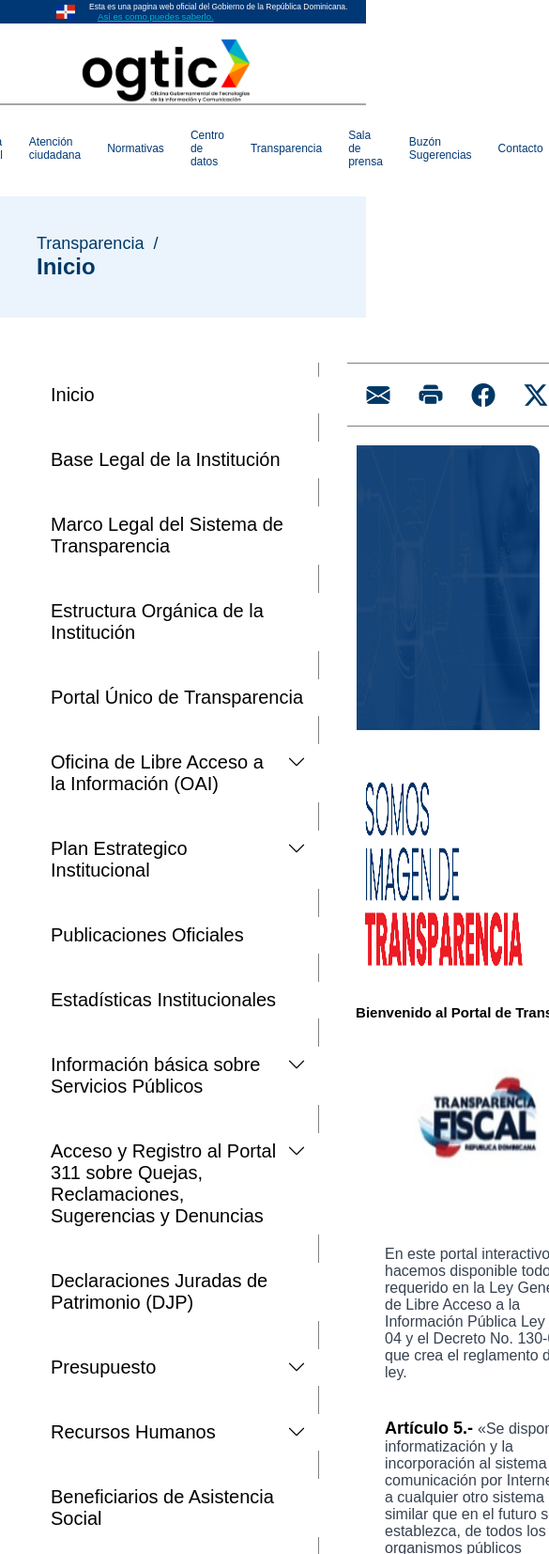
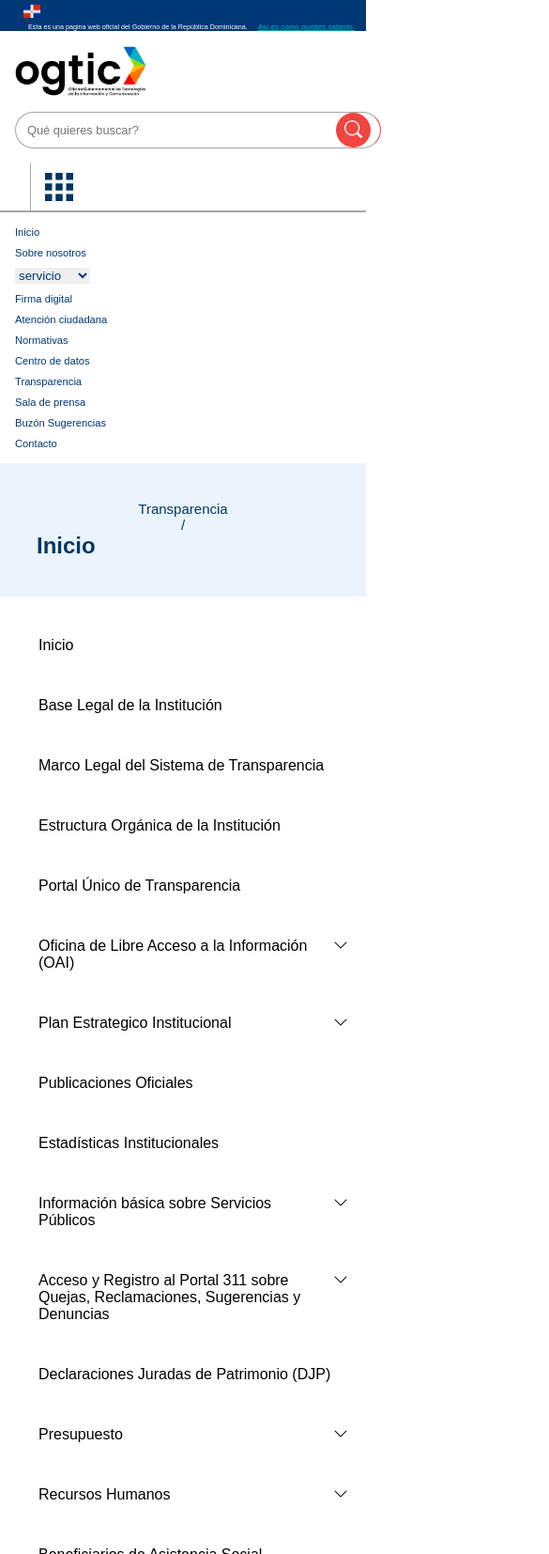
Before and after one commit to SR-MayaM/pagina-ogtic, a plain HTML site: page index.html in a window 390 px wide. Shown: the top 1654 px of the page at 94% size, 585 px wide, since content can reach past the window. Drawn offline with nearby package versions, Linux system fonts and the light colour scheme; a script that the page names is missing.

Commit message:
intento de responsive

```diff
--- a/styles.css
+++ b/styles.css
@@ -523,3 +523,172 @@ h4{
     margin-left: 10px;
     font-size: 17px;
 }
+
+
+
+
+
+
+
+
+
+
+
+
+
+
+@media (max-width: 400px) {
+  .cabezero {
+    flex-direction: column;
+    align-items: flex-start;
+    padding-left: 20px;
+    font-size: 0.45rem;
+  }
+
+  .cabezero img {
+    width: 18px;
+    height: 14px;
+  }
+
+  .cabezero p a {
+    font-size: 0.5rem;
+  }
+
+  #Busqueda {
+    flex-direction: column;
+    padding: 0 1rem;
+    align-items: flex-start;
+  }
+
+  #Busqueda img {
+    width: 140px;
+    padding-left: 0;
+  }
+
+  .barrita1 {
+    width: 100%;
+    margin: 1rem 0;
+    margin-left: 0;
+    flex-direction: row;
+    padding-right: 20px;
+  }
+
+  .barrita1 input {
+    width: 100%;
+    font-size: 0.8rem;
+  }
+
+  .barrita1 div {
+    position: absolute;
+    right: 10px;
+    margin-left: 0;
+  }
+
+  nav {
+    flex-direction: column;
+    gap: 10px;
+    margin: 15px 1rem;
+    align-items: flex-start;
+  }
+
+  nav a {
+    font-size: 0.7rem;
+  }
+
+  .main-contenedor {
+    flex-direction: column;
+    margin: 20px 1rem;
+  }
+
+  .aside,
+  .comunicacion {
+    width: 100%;
+    margin-left: 0;
+    border: none;
+  }
+
+  .img {
+    width: 100%;
+    height: auto;
+    padding-left: 0;
+  }
+
+  .container {
+    flex-direction: column;
+    font-size: 15px;
+    text-align: center;
+  }
+
+  .Transp-digital {
+    align-items: center;
+  }
+
+  .Transp-digital img {
+    width: 180px;
+    height: auto;
+  }
+
+  .Transp-digital a {
+    font-size: 13px;
+  }
+
+  .info p {
+    margin: 20px;
+    font-size: 15px;
+  }
+
+  .credenciales {
+    flex-direction: column;
+    padding: 20px;
+    text-align: center;
+    margin-top: 40px;
+  }
+
+  .contactanos,
+  .credencial-container {
+    flex-direction: column;
+    width: 100%;
+    border: none;
+    gap: 10px;
+  }
+
+  .c {
+    margin: 10px;
+    width: 100%;
+  }
+
+  .certificaciones {
+    margin: 0 1rem;
+    padding: 20px;
+    font-size: 14px;
+  }
+
+  .certificacion {
+    font-size: 40px;
+  }
+
+  .footer-container .derechos {
+    flex-direction: column;
+    gap: 10px;
+    text-align: center;
+  }
+
+  .siguenos {
+    flex-direction: column;
+    gap: 5px;
+  }
+
+  .ulist {
+    width: 100%;
+  }
+
+  .ulist button {
+    font-size: 16px;
+    padding: 8px 10px;
+  }
+
+  .ulist li ul li a {
+    font-size: 16px;
+    padding: 10px;
+  }
+}
```
